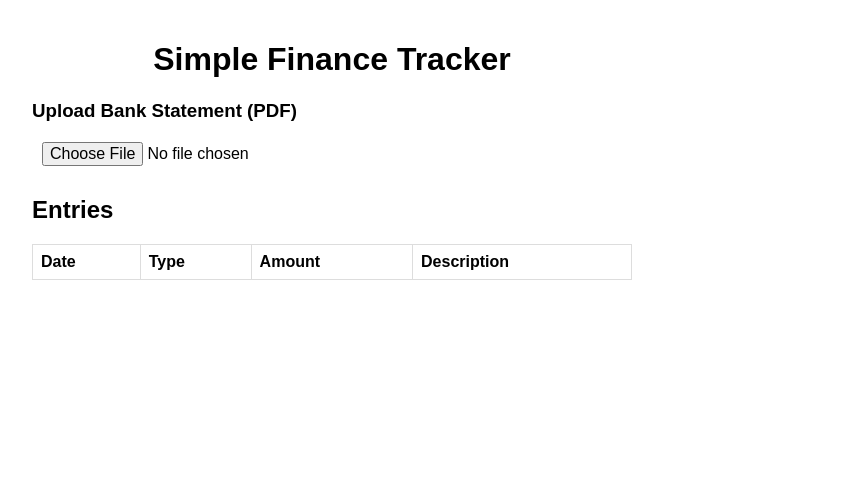
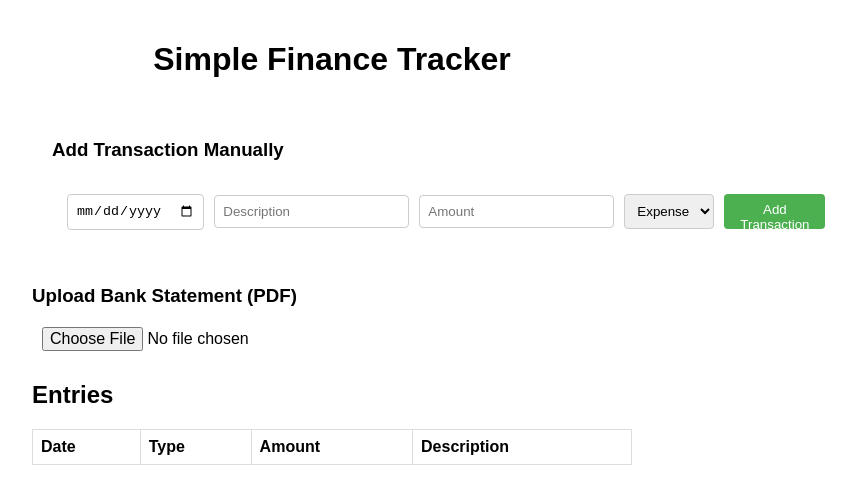
Before and after one commit to khairulanwar-mohdraya/finance-tracker, a React (Create React App) app: page / in a window 1280 px wide. Shown: the top 504 px of the page, without its empty margins (308-1164 px from the left). Built offline with nearby package versions, Linux system fonts and the light colour scheme.

Commit message:
Basic function completed

```diff
--- a/src/App.css
+++ b/src/App.css
@@ -47,3 +47,39 @@ header {
   padding: 10px;
   font-size: 16px;
 }
+
+.manual-entry-section {
+  margin: 20px auto;
+  max-width: 1000px;
+  padding: 20px;
+}
+
+.manual-entry-section form {
+  display: flex;
+  flex-direction: row;
+  gap: 10px;
+  align-items: center;
+  padding: 15px;
+}
+
+.manual-entry-section input,
+.manual-entry-section select {
+  padding: 8px;
+  border: 1px solid #ccc;
+  border-radius: 4px;
+  flex: 1;
+}
+
+.manual-entry-section button {
+  padding: 8px 16px;
+  background-color: #4CAF50;
+  color: white;
+  border: none;
+  border-radius: 4px;
+  cursor: pointer;
+  height: 35px;
+}
+
+.manual-entry-section button:hover {
+  background-color: #45a049;
+}
--- a/src/App.js
+++ b/src/App.js
@@ -8,6 +8,71 @@ GlobalWorkerOptions.workerSrc = require("pdfjs-dist/build/pdf.worker.min.js");
 
 function App() {
   const [entries, setEntries] = useState([]);
+
+  // Add new state for form inputs
+  const [newTransaction, setNewTransaction] = useState({
+    date: '',
+    description: '',
+    amount: '',
+    type: 'Expense'
+  });
+
+  // Add new handler for form submission
+  const handleManualAdd = (e) => {
+    e.preventDefault();
+
+    // Format the date to match the PDF format (DD/MM/YY)
+    const formattedDate = new Date(newTransaction.date).toLocaleDateString('en-GB', {
+      day: '2-digit',
+      month: '2-digit',
+      year: '2-digit'
+    });
+
+    const transaction = {
+      ...newTransaction,
+      date: formattedDate,  // Use the formatted date
+      amount: parseFloat(newTransaction.amount)
+    };
+
+    // Convert all dates to timestamps for comparison
+    const newDate = new Date(newTransaction.date).getTime();
+
+    // Create new array with the new transaction inserted in the correct position
+    const updatedEntries = [...entries];
+    const insertIndex = updatedEntries.findIndex(entry => {
+      // Split the date parts and rearrange to YYYY-MM-DD format for proper comparison
+      const [day, month, year] = entry.date.split('/');
+      const entryDate = new Date(`20${year}-${month}-${day}`).getTime();
+      return newDate < entryDate;
+    });
+
+    if (insertIndex === -1) {
+      // If no earlier date found, append to the end
+      updatedEntries.push(transaction);
+    } else {
+      // Insert at the correct position
+      updatedEntries.splice(insertIndex, 0, transaction);
+    }
+
+    setEntries(updatedEntries);
+
+    // Reset form
+    setNewTransaction({
+      date: '',
+      description: '',
+      amount: '',
+      type: 'Expense'
+    });
+  };
+
+  // Add new handler for form input changes
+  const handleInputChange = (e) => {
+    const { name, value } = e.target;
+    setNewTransaction({
+      ...newTransaction,
+      [name]: value
+    });
+  };
 
   const handleFileUpload = async (e) => {
     const file = e.target.files[0];
@@ -87,6 +152,45 @@ function App() {
       <header>
         <h1>Simple Finance Tracker</h1>
       </header>
+      <div className="manual-entry-section">
+        <h3>Add Transaction Manually</h3>
+        <form onSubmit={handleManualAdd}>
+          <input
+            type="date"
+            name="date"
+            value={newTransaction.date}
+            onChange={handleInputChange}
+            required
+          />
+          <input
+            type="text"
+            name="description"
+            placeholder="Description"
+            value={newTransaction.description}
+            onChange={handleInputChange}
+            required
+          />
+          <input
+            type="number"
+            name="amount"
+            placeholder="Amount"
+            step="0.01"
+            value={newTransaction.amount}
+            onChange={handleInputChange}
+            required
+          />
+          <select
+            name="type"
+            value={newTransaction.type}
+            onChange={handleInputChange}
+          >
+            <option value="Expense">Expense</option>
+            <option value="Income">Income</option>
+          </select>
+          <button type="submit">Add Transaction</button>
+        </form>
+      </div>
+
       <div className="upload-section">
         <h3>Upload Bank Statement (PDF)</h3>
         <input type="file" accept="application/pdf" onChange={handleFileUpload} />
```
